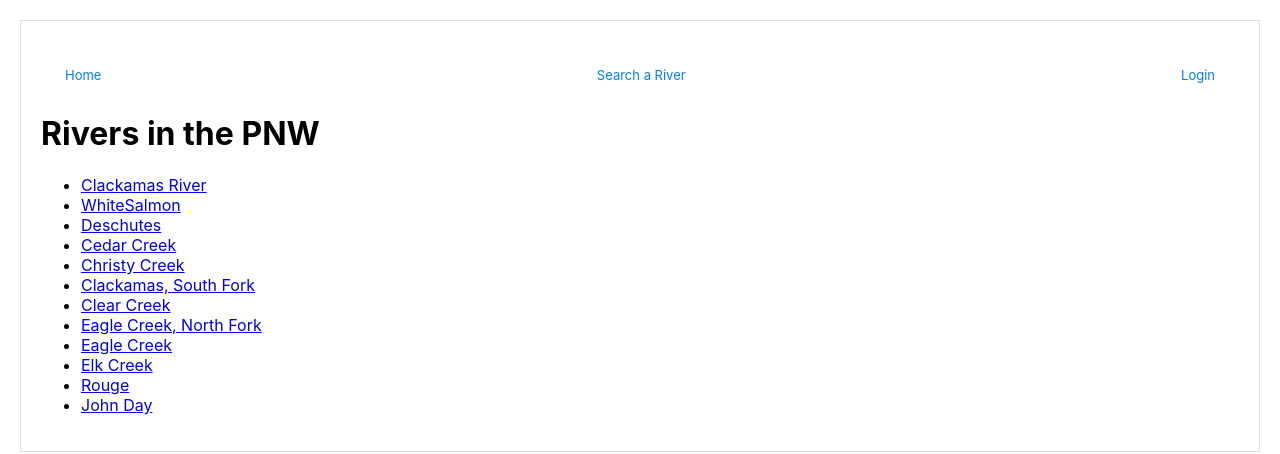
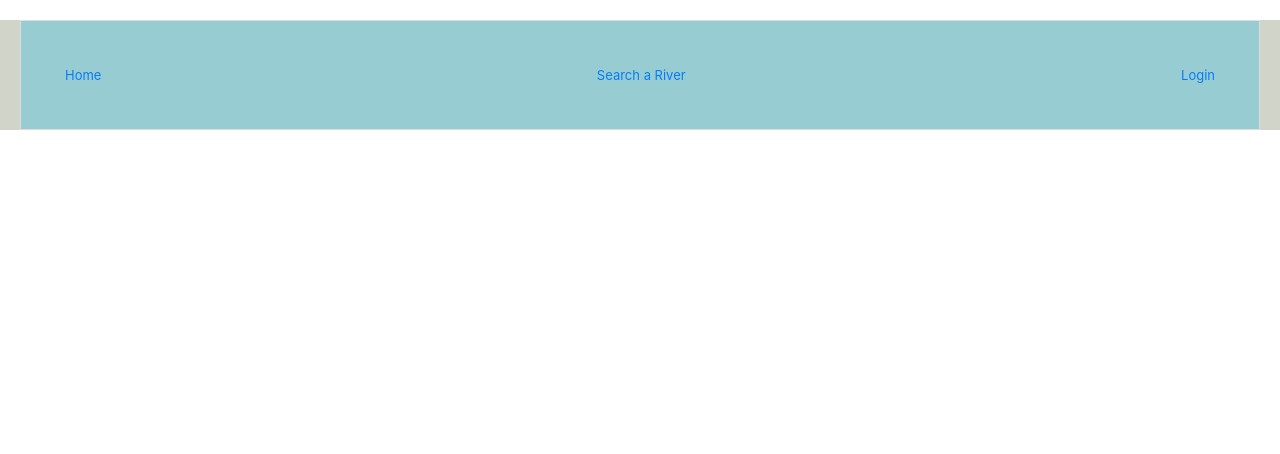
Before and after one commit to Hgaylor0220/whitewatercapstone, a Next.js app: page /viewRiver in a window 1280 px wide. Shown: the top 454 px of the page. Built offline with nearby package versions, Linux system fonts and the light colour scheme.

Commit message:
working on styling the layout of the pages

```diff
--- a/components/Layout.js
+++ b/components/Layout.js
@@ -16,21 +16,32 @@ import Nav from './nav';
 // export default Layout;
 
 
+const bodyStyle = {
+    bodyheight: "100%",
+    background: "#d1d4c9",
 
+
+};
 
 
 
 const layoutStyle = {
     margin: 20,
     padding: 20,
-    border: '1px solid #DDD'
+    border: '1px solid #DDD',
+    background: "#98ccd3",
+
+
+
 };
 
 const Layout = props => (
+    <body style={bodyStyle}>
     <div style={layoutStyle}>
         <Nav />
         {props.content}
     </div>
+    </body>
 );
 
 export default Layout;
--- a/pages/index.js
+++ b/pages/index.js
@@ -30,8 +30,8 @@ const indexPageContent =
           <h3>Create a river Journal &rarr;</h3>
           <p>Document all your favorite runs here! Notes on flow, river changes, seasonal trends?</p>
         </a>
-        <a href="/map" className="card">
-            <h3>View a River &rarr;</h3>
+        <a href="/messageBoard" className="card">
+            <h3>Message Board &rarr;</h3>
             <p>Looking for a river near you?</p>
         </a>
         <a
--- a/pages/viewRiver.js
+++ b/pages/viewRiver.js
@@ -1,32 +1,25 @@
-import Layout from '../components/Layout';
-import Link from 'next/link';
+import { useRouter } from 'next/router';
+import Layout from '../components/Layout.js';
 
-const PostLink = props => (
-    <li>
-        <Link href="/p/[id]" as={`/p/${props.id}`}>
-            <a>{props.id}</a>
-        </Link>
-    </li>
+const Content = () => {
+    const router = useRouter();
+    return (
+        <>
+            <h1>{router.query.title}</h1>
+            <p>This is the blog post content.</p>
+        </>
+    );
+};
+
+const Page = () => (
+    <Layout>
+        <Content />
+    </Layout>
 );
-const currentRivers = <div><h1>Rivers in the PNW</h1>
-    <ul>
-        <PostLink id="Clackamas River" />
-        <PostLink id="WhiteSalmon" />
-        <PostLink id="Deschutes" />
-        <PostLink id="Cedar Creek " />
-        <PostLink id="Christy Creek" />
-        <PostLink id="Clackamas, South Fork" />
-        <PostLink id="Clear Creek" />
-        <PostLink id="Eagle Creek, North Fork" />
-        <PostLink id="Eagle Creek" />
-        <PostLink id="Elk Creek" />
-        <PostLink id="Rouge" />
-        <PostLink id="John Day" />
-    </ul></div>;
 
 export default function viewRiver() {
     return (
-        <Layout content={currentRivers} />
+        <Layout content={Page} />
 
     );
-}
+};
```
Also changed, not shown: pages/journal.js (+1 -12 lines), pages/p/[id].js (+5 -4 lines), pages/riverinfo.js (+66 -24 lines), 2 other files (tests, documents, lock files or other folders).
